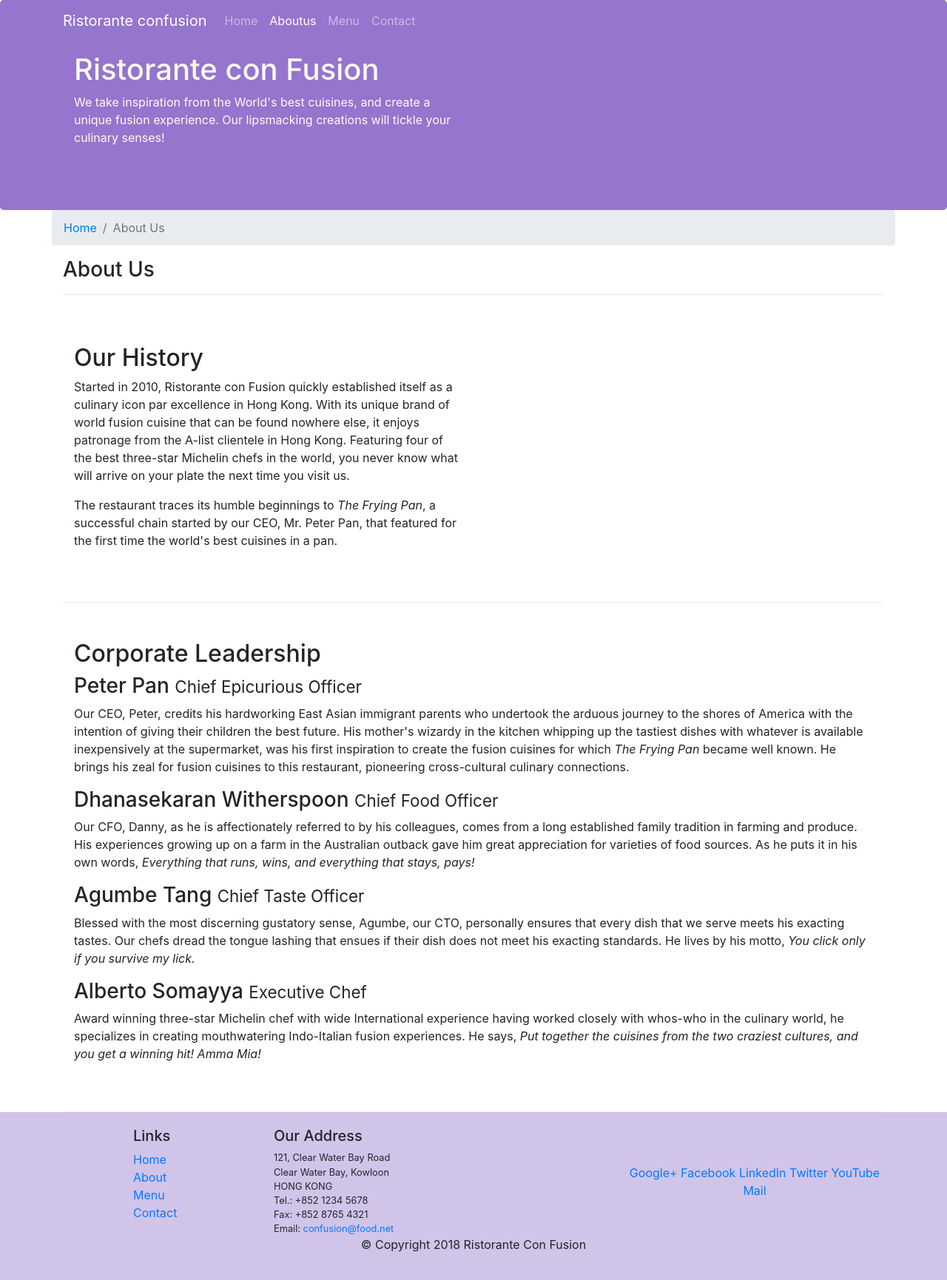
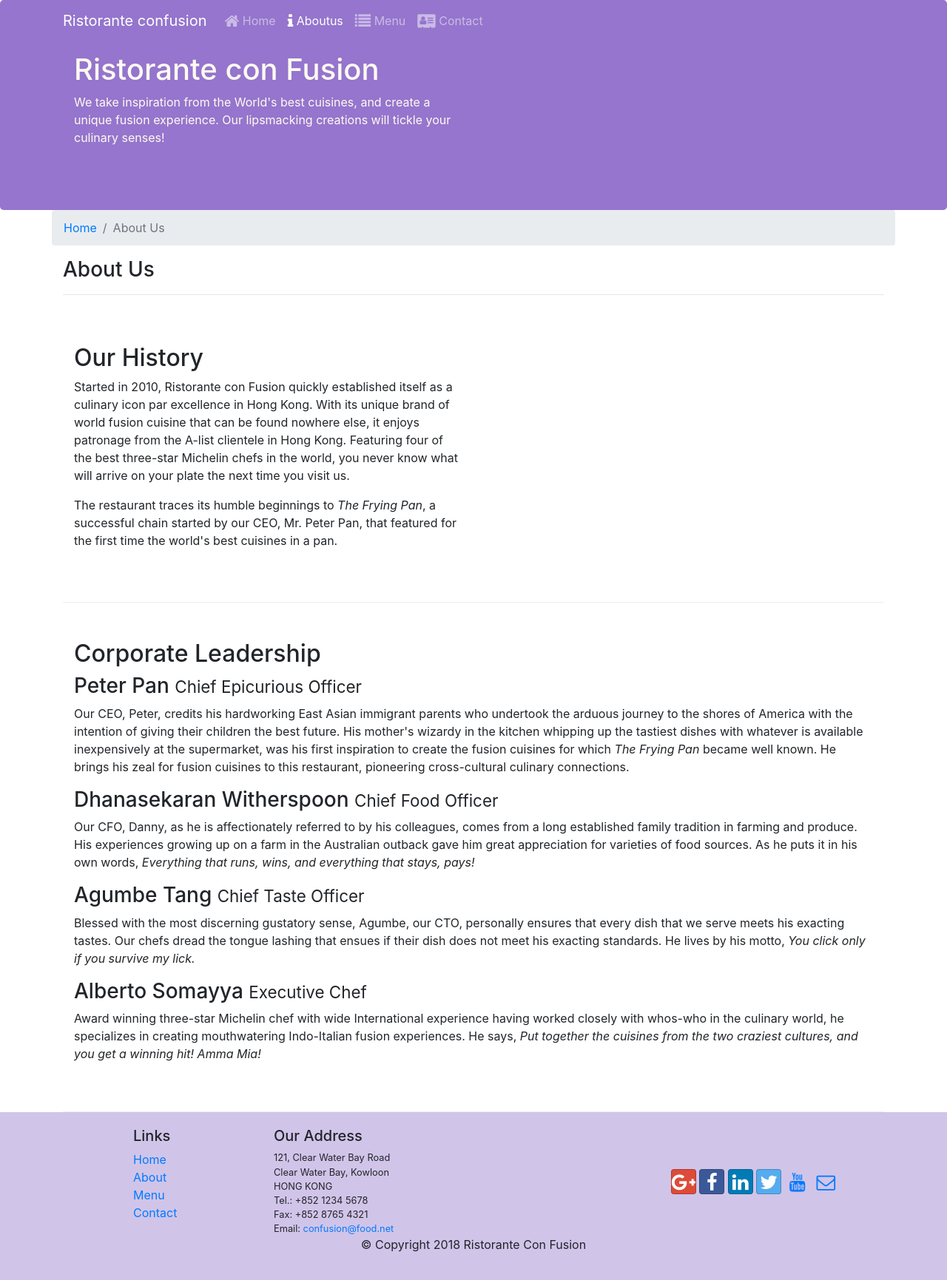
Before and after one commit to shivasrk12345/BootstrapRestaurantApplication, a website: page aboutus.html in a window 1280 px wide. Shown: the whole page at 74% size. Drawn offline with nearby package versions, Linux system fonts and the light colour scheme.

Commit message:
font icons added

```diff
--- a/aboutus.html
+++ b/aboutus.html
@@ -9,6 +9,8 @@
         <!-- Bootstrap CSS -->
         <link rel="stylesheet" href="node_modules/bootstrap/dist/css/bootstrap.min.css">
         <link rel="stylesheet" href="css/styles.css">
+        <link rel="stylesheet" href="node_modules/font-awesome/css/font-awesome.min.css">
+        <link rel="stylesheet" href="node_modules/bootstrap-social/bootstrap-social.css">
 
     <title>Ristorante Con Fusion: About Us</title>
 
@@ -24,10 +26,10 @@
                 <div class="collapse navbar-collapse" id="Navbar">
 
                 <ul class="navbar-nav mr-auto">
-                    <li class="nav-item "><a class="nav-link" href="./index.html">Home</a></li>
-                    <li class="nav-item active"><a class="nav-link" href="#">Aboutus</a></li>
-                    <li class="nav-item"><a class="nav-link" href="#">Menu</a></li>
-                    <li class="nav-item"><a class="nav-link" href="#">Contact</a></li>
+                    <li class="nav-item "><a class="nav-link" href="./index.html"><span class="fa fa-home fa-lg"></span> Home</a></li>
+                    <li class="nav-item active"><a class="nav-link" href="#"><span class="fa fa-info fa-lg"></span> Aboutus</a></li>
+                    <li class="nav-item"><a class="nav-link" href="#"><span class="fa fa-list fa-lg"></span> Menu</a></li>
+                    <li class="nav-item"><a class="nav-link" href="#"><span class="fa fa-address-card fa-lg"></span> Contact</a></li>
 
                 </ul>
                 </div>
@@ -111,14 +113,14 @@
 		           </address>
                 </div>
                 <div class="col-12 col-sm-4 align-self-center">
-                    <div class="text-center">
-                        <a href="http://google.com/+">Google+</a>
-                        <a href="http://www.facebook.com/profile.php?id=">Facebook</a>
-                        <a href="http://www.linkedin.com/in/">LinkedIn</a>
-                        <a href="http://twitter.com/">Twitter</a>
-                        <a href="http://youtube.com/">YouTube</a>
-                        <a href="mailto:">Mail</a>
-                    </div>
+                        <div class="text-center">
+                                <a class="btn btn-social-icon btn-google" href="http://google.com/+"><i class="fa fa-google-plus fa-lg"></i> </a>
+                                <a class="btn btn-social-icon btn-facebook" href="http://www.facebook.com/profile.php?id="><i class="fa fa-facebook fa-lg"></i></a>
+                                <a class="btn btn-social-icon btn-linkedin" href="http://www.linkedin.com/in/"><i class="fa fa-linkedin fa-lg"></i></a>
+                                <a class="btn btn-social-icon btn-twitter" href="http://twitter.com/"><i class="fa fa-twitter fa-lg"></i></a>
+                                <a class="btn btn-social-icon btn-youtube" href="http://youtube.com/"><i class="fa fa-youtube fa-lg"></i></a>
+                                <a class="btn btn-social-icon" href="mailto:"><i class="fa fa-envelope-o fa-lg"></i></a>
+                        </div>
                 </div>
            </div>
            <div class="row justify-content-center">
--- a/package.json
+++ b/package.json
@@ -15,6 +15,8 @@
   },
   "dependencies": {
     "bootstrap": "^4.0.0",
+    "bootstrap-social": "^5.1.1",
+    "font-awesome": "^4.7.0",
     "jquery": "^3.3.1",
     "popper.js": "^1.12.9"
   }
```
Also changed, not shown: index.html (+15 -13 lines), 1 other file.
